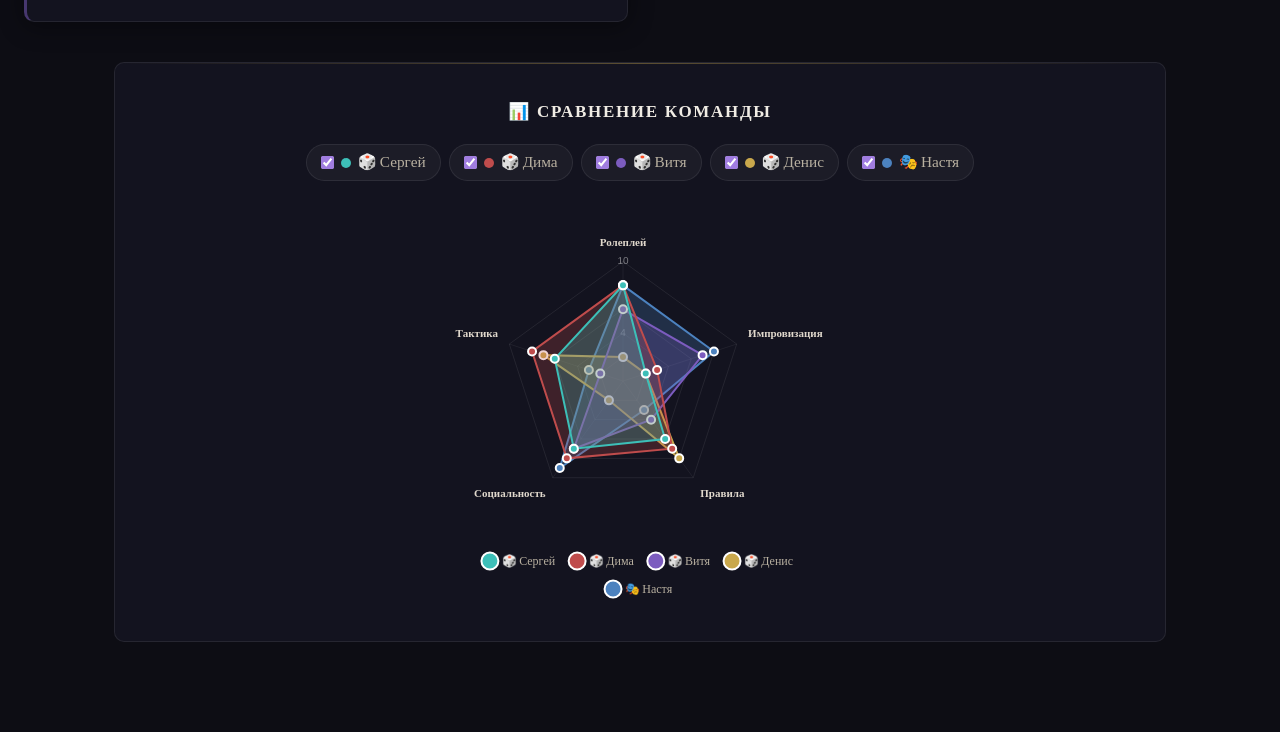
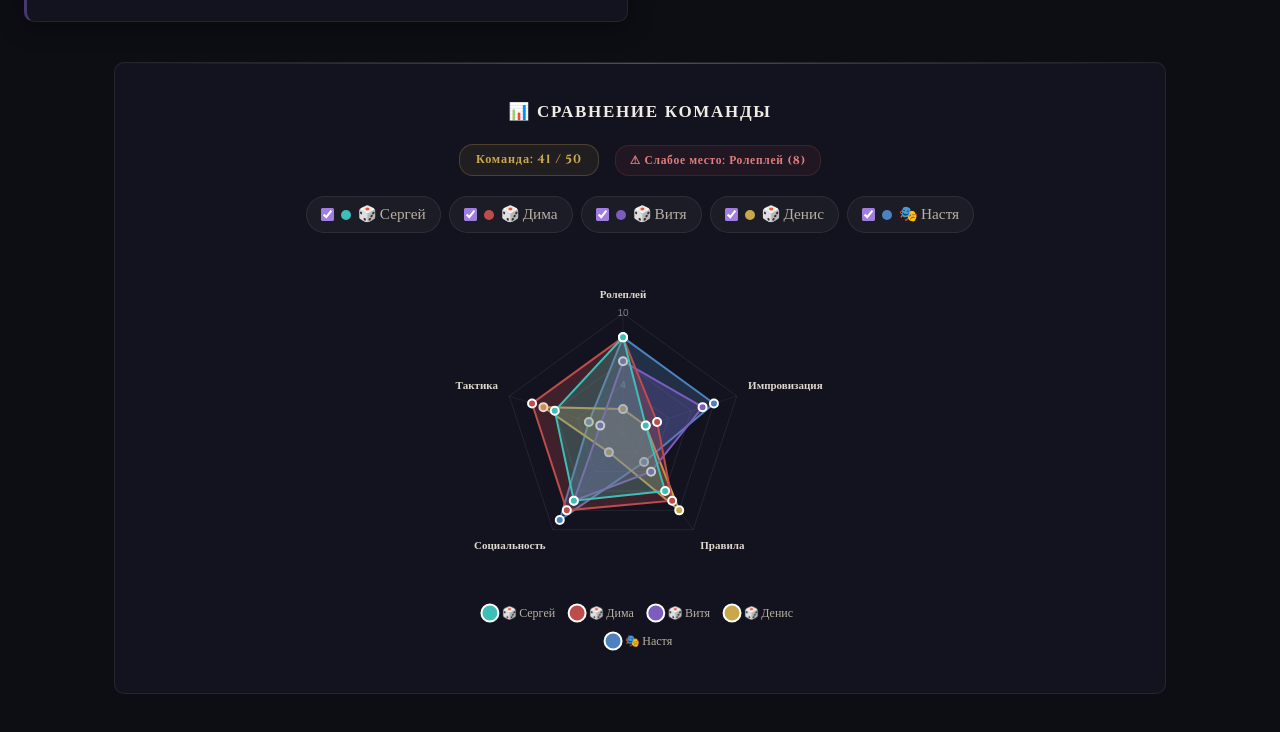
Before and after one commit to MrMikki-boop/RPGTeamProfiler, a website: page index.html in a window 1280 px wide. Shown: the part 2645-3377 px from the top of the page. Before the commit the page ends 3347 px from the top, so only its background shows below. Drawn offline with nearby package versions, Linux system fonts and the light colour scheme.

Commit message:
version 2.0

```diff
--- a/index.html
+++ b/index.html
@@ -626,6 +626,45 @@
             margin-bottom: 20px;
         }
 
+        .team-score-row {
+            display: flex;
+            align-items: center;
+            justify-content: center;
+            gap: 16px;
+            flex-wrap: wrap;
+            margin-bottom: 20px;
+        }
+        .team-score-badge {
+            font-family: var(--font-display);
+            font-size: 0.72em;
+            font-weight: 700;
+            letter-spacing: 0.07em;
+            padding: 6px 16px;
+            border-radius: 14px;
+            background: rgba(201,168,76,0.08);
+            border: 1px solid rgba(201,168,76,0.25);
+            color: var(--gold);
+            white-space: nowrap;
+        }
+        .team-score-badge.perfect {
+            background: rgba(201,168,76,0.18);
+            border-color: rgba(201,168,76,0.6);
+            color: var(--gold-light);
+            box-shadow: 0 0 12px rgba(201,168,76,0.2);
+        }
+        .team-weak-badge {
+            font-family: var(--font-display);
+            font-size: 0.68em;
+            font-weight: 700;
+            letter-spacing: 0.06em;
+            padding: 6px 14px;
+            border-radius: 14px;
+            background: rgba(191,76,76,0.08);
+            border: 1px solid rgba(191,76,76,0.2);
+            color: var(--red-light);
+            white-space: nowrap;
+        }
+
         .toggles {
             display: flex;
             flex-wrap: wrap;
@@ -733,6 +772,7 @@
 <div class="comparison">
     <div class="comparison-inner">
         <div class="comparison-title">📊 Сравнение команды</div>
+        <div class="team-score-row" id="team-score-row"></div>
         <div class="toggles" id="char-toggles"></div>
         <div style="display:flex;justify-content:center;">
             <div id="comparison-chart" style="width:400px;height:400px;"></div>
@@ -1157,6 +1197,37 @@
         drawChart(ch);
     }
 
+    function updateTeamScore() {
+        const row = document.getElementById('team-score-row');
+        if (!row) return;
+
+        const visible = state.characters.filter(c => state.visibleIds.has(c.id));
+        const { max } = getMinMax();
+        const maxPossible = max * state.axes.length;
+
+        if (visible.length === 0) {
+            row.innerHTML = '';
+            return;
+        }
+
+        const axisMaxes = state.axes.map((_, i) =>
+            Math.max(...visible.map(c => c.stats[i] ?? 0))
+        );
+        const teamScore = axisMaxes.reduce((a, b) => a + b, 0);
+        const isPerfect = teamScore >= maxPossible;
+
+        const weakIdx = axisMaxes.indexOf(Math.min(...axisMaxes));
+        const weakLabel = state.axes[weakIdx];
+        const weakVal = axisMaxes[weakIdx];
+
+        row.innerHTML = `
+    <span class="team-score-badge${isPerfect ? ' perfect' : ''}">
+      ${isPerfect ? '✦ ' : ''}Команда: ${teamScore} / ${maxPossible}
+    </span>
+    ${!isPerfect ? `<span class="team-weak-badge">⚠ Слабое место: ${weakLabel} (${weakVal})</span>` : ''}
+  `;
+    }
+
     function updateCompChart() {
         const container = document.getElementById('comparison-chart');
         if (!container) return;
@@ -1179,6 +1250,7 @@
             compChart.options.scales.r.max = max;
             compChart.options.scales.r.beginAtZero = state.scoreSystem === '0-10';
             compChart.update();
+            updateTeamScore();
             return;
         }
 
@@ -1218,6 +1290,7 @@
                 }
             }
         });
+        updateTeamScore();
     }
 
     // ══════════════════════════════════════
```
